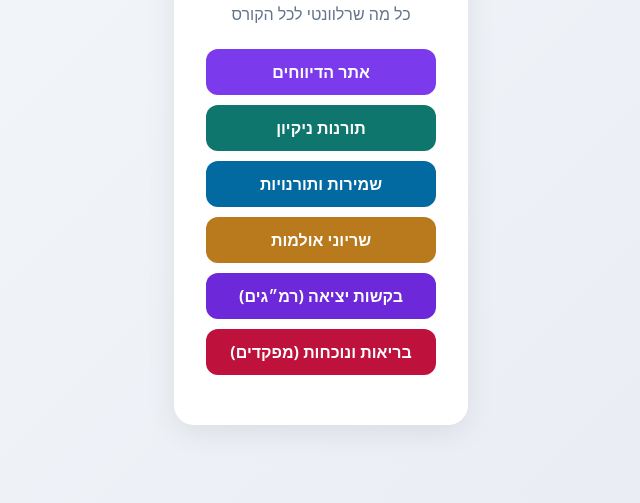
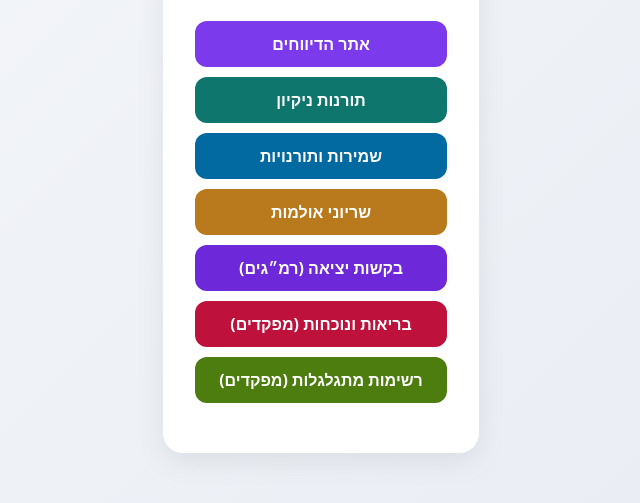
Before and after one commit to etrog-lv/etrog-lv.github.io, a plain HTML site: page index.html in a window 1280 px wide. Shown: the part 295-798 px from the top of the page, without its empty margins (319-959 px from the left). Drawn offline with Linux system fonts and the light colour scheme.

Commit message:
Home: link rolling-lists site

```diff
--- a/index.html
+++ b/index.html
@@ -34,6 +34,7 @@ a { display: block; margin: 10px 0; background: #7c3aed; color: #fff; text-decor
 <a href="/auditoriums/" style="background:#b9791d">שריוני אולמות</a>
 <a href="/exit-requests-admin/" style="background:#6d28d9">בקשות יציאה (רמ״גים)</a>
 <a href="/attendance/" style="background:#be123c">בריאות ונוכחות (מפקדים)</a>
+<a href="/rolling-lists/" style="background:#4d7c0f">רשימות מתגלגלות (מפקדים)</a>
 </div>
 </body>
 </html>
```
